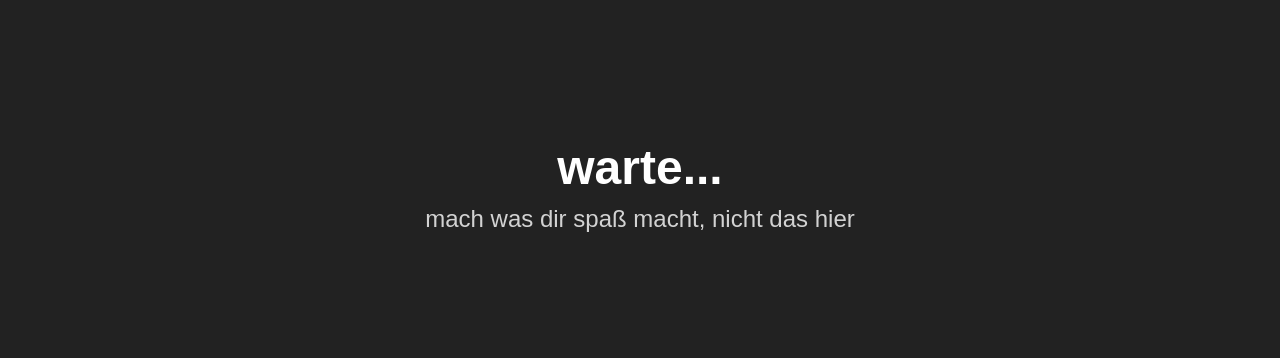
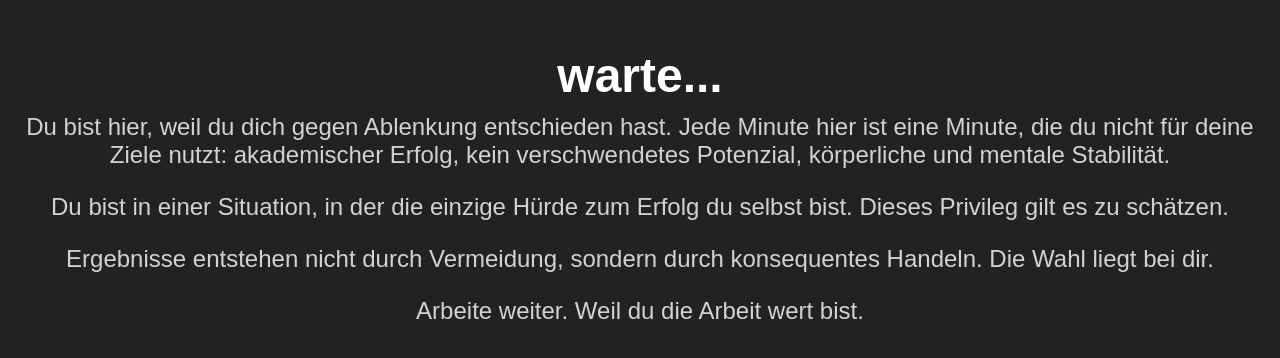
Before and after one commit to florianhohmann/webblockweiterleitung, a plain HTML site: page index.html in a window 1280 px wide. Shown: the part 202-560 px from the top of the page. Drawn offline with Linux system fonts and the light colour scheme.

Commit message:
Update index.html

```diff
--- a/index.html
+++ b/index.html
@@ -30,7 +30,13 @@
 <body>
     <div>
         <h1>warte...</h1>
-        <p>mach was dir spaß macht, nicht das hier</p>
+<p>Du bist hier, weil du dich gegen Ablenkung entschieden hast. Jede Minute hier ist eine Minute, die du nicht für deine Ziele nutzt: akademischer Erfolg, kein verschwendetes Potenzial, körperliche und mentale Stabilität.</p>
+
+        <p>Du bist in einer Situation, in der die einzige Hürde zum Erfolg du selbst bist. Dieses Privileg gilt es zu schätzen.</p>
+
+        <p>Ergebnisse entstehen nicht durch Vermeidung, sondern durch konsequentes Handeln. Die Wahl liegt bei dir.</p>
+
+        <p>Arbeite weiter. Weil du die Arbeit wert bist.</p>
     </div>
 </body>
 </html>
```
